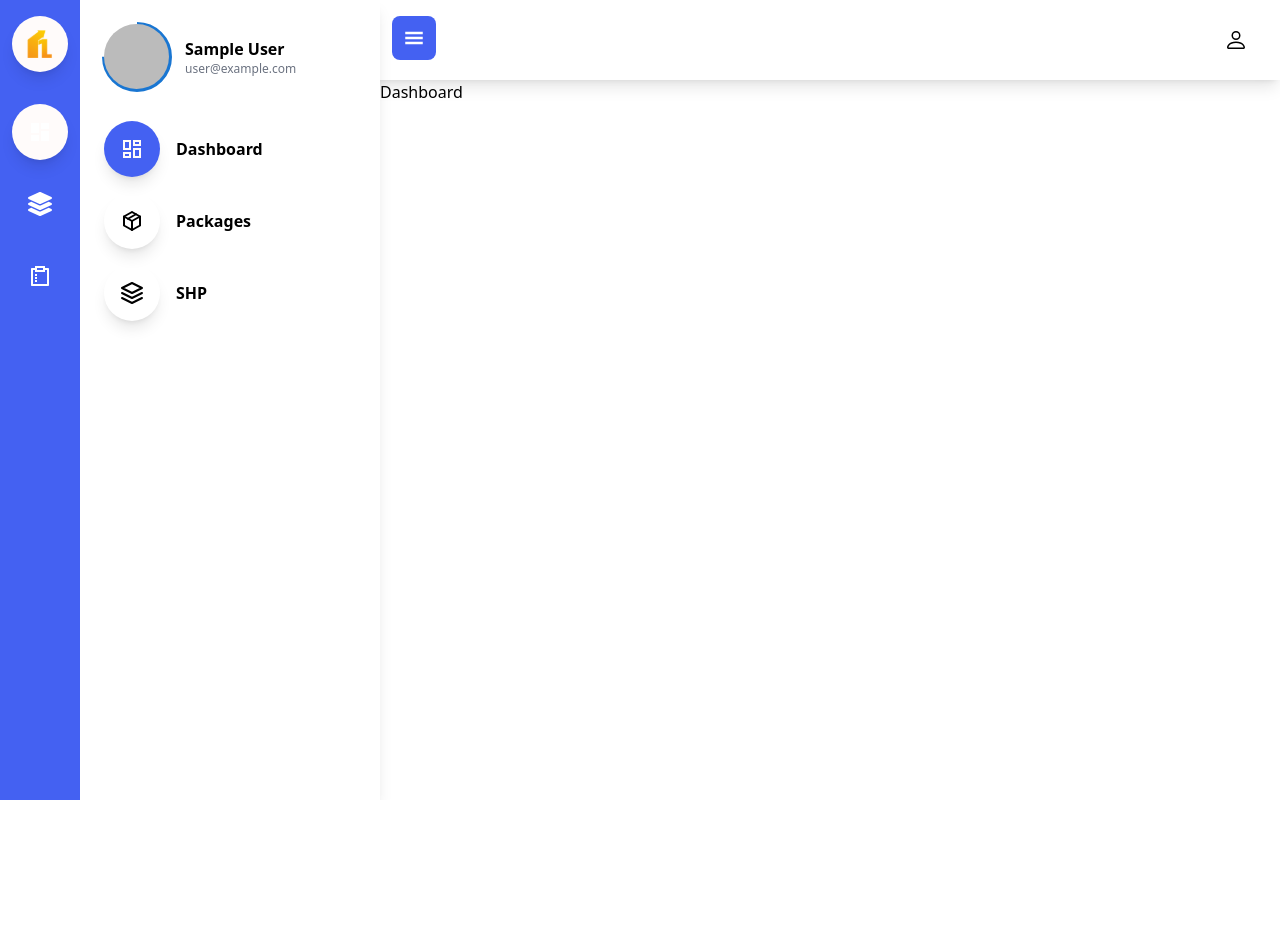
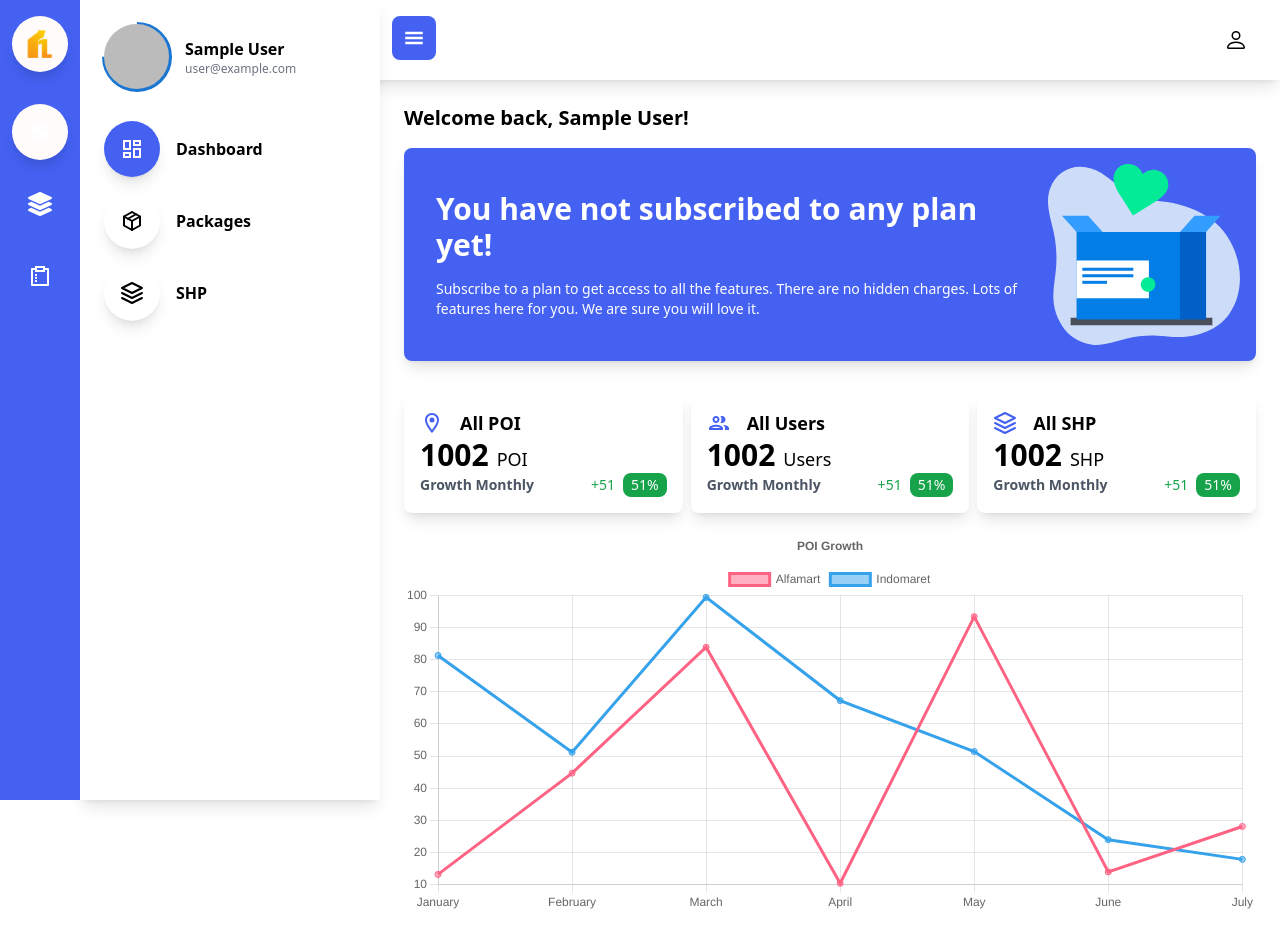
Before and after one commit to dadanisme/webgis-intellegence, a React (Vite) app: page /user/dashboard in a window 1280 px wide. Before the commit the page ends 800 px from the top, so only its background shows below. Built offline with nearby package versions, Linux system fonts and the light colour scheme; no server answers; the database is empty; sample sign-in values are in the browser's storage.

Commit message:
user dashboard

```diff
--- a/package.json
+++ b/package.json
@@ -14,10 +14,12 @@
     "@fontsource/roboto": "^4.5.8",
     "@mui/material": "^5.10.14",
     "@reduxjs/toolkit": "^1.9.0",
+    "chart.js": "^4.0.1",
     "clsx": "^1.2.1",
     "firebase": "^9.14.0",
     "ol": "^7.1.0",
     "react": "^18.2.0",
+    "react-chartjs-2": "^5.0.1",
     "react-dom": "^18.2.0",
     "react-helmet": "^6.1.0",
     "react-icons": "^4.6.0",
--- /dev/null
+++ b/src/components/user/dashboard/Chart.jsx
@@ -0,0 +1,59 @@
+import {
+  Chart as ChartJS,
+  CategoryScale,
+  LinearScale,
+  PointElement,
+  LineElement,
+  Title,
+  Tooltip,
+  Legend,
+} from "chart.js";
+import { Line } from "react-chartjs-2";
+
+ChartJS.register(
+  CategoryScale,
+  LinearScale,
+  PointElement,
+  LineElement,
+  Title,
+  Tooltip,
+  Legend
+);
+
+export const options = {
+  responsive: true,
+  plugins: {
+    legend: {
+      position: "top",
+    },
+    title: {
+      display: true,
+      text: "POI Growth",
+    },
+  },
+  maintainAspectRatio: false,
+};
+
+const labels = ["January", "February", "March", "April", "May", "June", "July"];
+
+export const data = {
+  labels,
+  datasets: [
+    {
+      label: "Alfamart",
+      data: labels.map(() => Math.random() * 100),
+      borderColor: "rgb(255, 99, 132)",
+      backgroundColor: "rgba(255, 99, 132, 0.5)",
+    },
+    {
+      label: "Indomaret",
+      data: labels.map(() => Math.random() * 100),
+      borderColor: "rgb(53, 162, 235)",
+      backgroundColor: "rgba(53, 162, 235, 0.5)",
+    },
+  ],
+};
+
+export default function Chart() {
+  return <Line options={options} data={data} />;
+}
--- /dev/null
+++ b/src/components/user/dashboard/Greeting.jsx
@@ -0,0 +1,11 @@
+import { useSelector } from "react-redux";
+import { selectUser } from "../../../store/slices/user";
+
+export default function Greeting() {
+  const { details } = useSelector(selectUser);
+  return (
+    <h1 className="text-xl font-semibold">
+      Welcome back, {details?.displayName || "No Name"}!
+    </h1>
+  );
+}
--- /dev/null
+++ b/src/components/user/dashboard/Statistics.jsx
@@ -0,0 +1,62 @@
+import React from "react";
+import { MdOutlineLocationOn, MdOutlineGroup } from "react-icons/md";
+import { FiLayers } from "react-icons/fi";
+import clsx from "clsx";
+export default function Statistics() {
+  return (
+    <div className="w-full grid md:grid-cols-3 gap-2 mt-8">
+      <StatisticsItem
+        icon={<MdOutlineLocationOn />}
+        text="POI"
+        amount={1002}
+        growth={51}
+        percentage={51}
+      />
+      <StatisticsItem
+        icon={<MdOutlineGroup />}
+        text="Users"
+        amount={1002}
+        growth={51}
+        percentage={51}
+      />
+      <StatisticsItem
+        icon={<FiLayers />}
+        text="SHP"
+        amount={1002}
+        growth={51}
+        percentage={51}
+      />
+    </div>
+  );
+}
+
+function StatisticsItem({ icon, text, amount, growth, percentage }) {
+  return (
+    <div className="p-4 rounded-lg bg-white shadow-lg">
+      <div className="flex items-center gap-4">
+        <div className="text-2xl text-primary rounded-lg">{icon}</div>
+        <h1 className="text-lg font-bold">All {text}</h1>
+      </div>
+
+      <div className="flex items-end gap-2">
+        <h1 className="text-3xl font-semibold">{amount}</h1>
+        <h4 className="text-lg">{text}</h4>
+      </div>
+
+      <div className="flex items-center gap-2">
+        <h4 className="text-sm font-semibold text-gray-600 flex-1">
+          Growth Monthly
+        </h4>
+        <h4 className="text-sm text-green-600">+{growth}</h4>
+        <h4
+          className={clsx(
+            "text-sm text-white rounded-lg px-2 py-0.5",
+            percentage > 0 ? "bg-green-600" : "bg-red-600"
+          )}
+        >
+          {percentage}%
+        </h4>
+      </div>
+    </div>
+  );
+}
--- /dev/null
+++ b/src/components/user/dashboard/SubscriptionStatus.jsx
@@ -0,0 +1,26 @@
+import React from "react";
+import getOrder from "../../../assets/images/get-order.svg";
+import { useSelector } from "react-redux";
+import { selectUser } from "../../../store/slices/user";
+
+export default function SubscriptionStatus() {
+  const { subscription_status } = useSelector(selectUser);
+  if (subscription_status) return null;
+  return (
+    <div className="bg-primary flex items-center justify-between gap-4 p-4 pl-8 rounded-lg shadow-lg mt-4">
+      <div className="text-white">
+        <h1 className="text-3xl mb-4">
+          <span className="font-bold">
+            You have not subscribed to any plan yet!
+          </span>
+        </h1>
+        <p className="text-sm">
+          Subscribe to a plan to get access to all the features. There are no
+          hidden charges. Lots of features here for you. We are sure you will
+          love it.
+        </p>
+      </div>
+      <img src={getOrder} alt="Get Order" className="hidden lg:block" />
+    </div>
+  );
+}
--- a/src/layouts/Header.jsx
+++ b/src/layouts/Header.jsx
@@ -2,7 +2,7 @@ import ProfileDropdown from "../components/header/ProfileDropdown";
 
 export default function Header() {
   return (
-    <nav className="shadow-lg sticky top-0 h-20 flex justify-end items-center px-8">
+    <nav className="shadow-lg sticky top-0 h-20 flex justify-end items-center px-8 bg-white">
       <ProfileDropdown />
     </nav>
   );
--- a/src/layouts/MainLayout.jsx
+++ b/src/layouts/MainLayout.jsx
@@ -24,7 +24,7 @@ export default function MainLayout() {
     <div>
       <aside
         className={clsx(
-          "bg-[#4461F2] z-[1] h-screen w-20 absolute top-0 flex flex-col items-center",
+          "bg-[#4461F2] z-[1] h-screen w-20 fixed top-0 flex flex-col items-center",
           "transition-all duration-300 ease-in-out",
           showSidebar ? "left-0" : "-left-20"
         )}
--- a/src/layouts/User.jsx
+++ b/src/layouts/User.jsx
@@ -19,10 +19,10 @@ export default function User() {
     <>
       <aside
         className={clsx(
-          "h-screen bg-white shadow-lg w-[300px] absolute top-0",
+          "h-screen bg-white shadow-lg w-[300px] fixed top-0",
           "transition-all duration-300 ease-in-out p-6",
           "flex flex-col gap-8",
-          isSidebarOpen ? "left-0" : "-left-[300px]"
+          isSidebarOpen ? "left-20" : "-left-[220px]"
         )}
       >
         <button
--- a/src/pages/user/Dashboard.jsx
+++ b/src/pages/user/Dashboard.jsx
@@ -1,5 +1,17 @@
-import React from "react";
+import Greeting from "../../components/user/dashboard/Greeting";
+import SubscriptionStatus from "../../components/user/dashboard/SubscriptionStatus";
+import Chart from "../../components/user/dashboard/Chart";
+import Statistics from "../../components/user/dashboard/Statistics";
 
 export default function Dashboard() {
-  return <div>Dashboard</div>;
+  return (
+    <div className="p-6">
+      <Greeting />
+      <SubscriptionStatus />
+      <Statistics />
+      <div className="w-full h-96 mt-4">
+        <Chart />
+      </div>
+    </div>
+  );
 }
--- a/src/store/slices/user.js
+++ b/src/store/slices/user.js
@@ -4,6 +4,7 @@ const initialState = {
   details: null,
   user: null,
   google_token: null,
+  subscriptions: null,
 };
 
 export const userSlice = createSlice({
@@ -19,15 +20,24 @@ export const userSlice = createSlice({
     setGoogleToken: (state, action) => {
       state.google_token = action.payload;
     },
+    setSubscriptions: (state, action) => {
+      state.subscriptions = action.payload;
+    },
     clearUser: (state) => {
       state.user = null;
       state.details = null;
       state.google_token = null;
+      state.subscriptions = null;
     },
   },
 });
 
-export const { setUser, clearUser, setUserDetails, setGoogleToken } =
-  userSlice.actions;
+export const {
+  setUser,
+  clearUser,
+  setUserDetails,
+  setGoogleToken,
+  setSubscriptions,
+} = userSlice.actions;
 export const selectUser = (state) => state.user;
 export default userSlice.reducer;
--- a/tailwind.config.cjs
+++ b/tailwind.config.cjs
@@ -2,7 +2,11 @@
 module.exports = {
   content: ["./index.html", "./src/**/*.{js,ts,jsx,tsx}"],
   theme: {
-    extend: {},
+    extend: {
+      colors: {
+        primary: "#4461F2",
+      },
+    },
   },
   plugins: [],
 };
```
Also changed, not shown: src/assets/images/get-order.svg (added), 1 other file (tests, documents, lock files or other folders).
